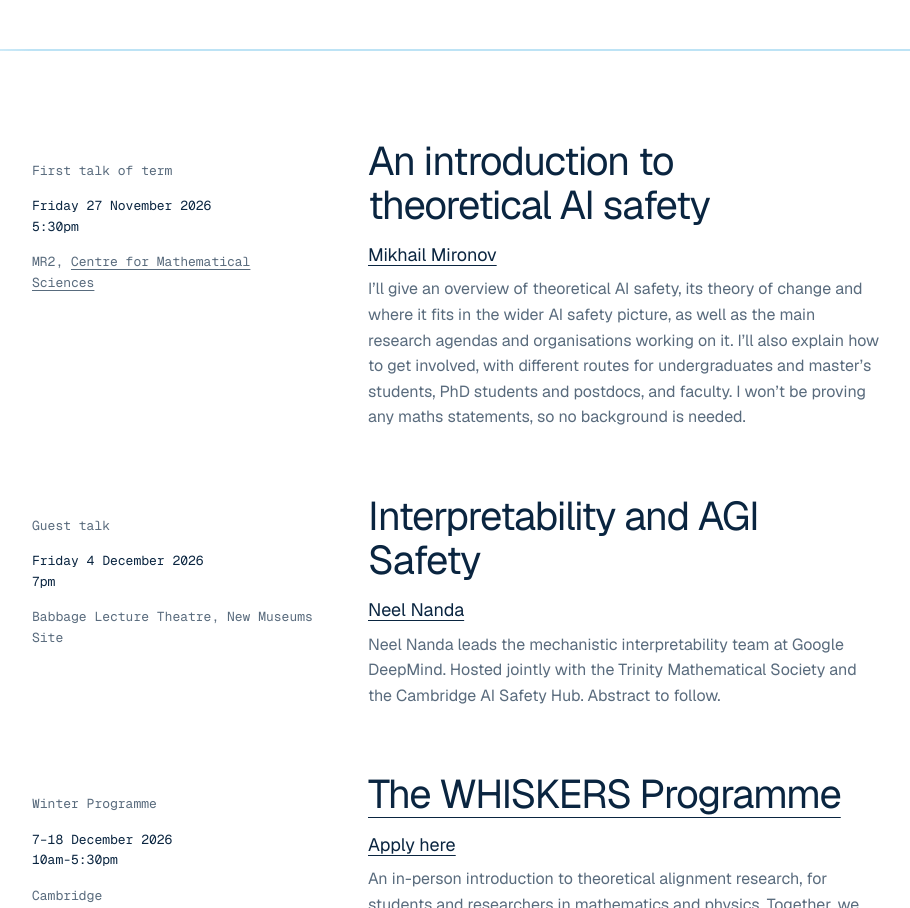
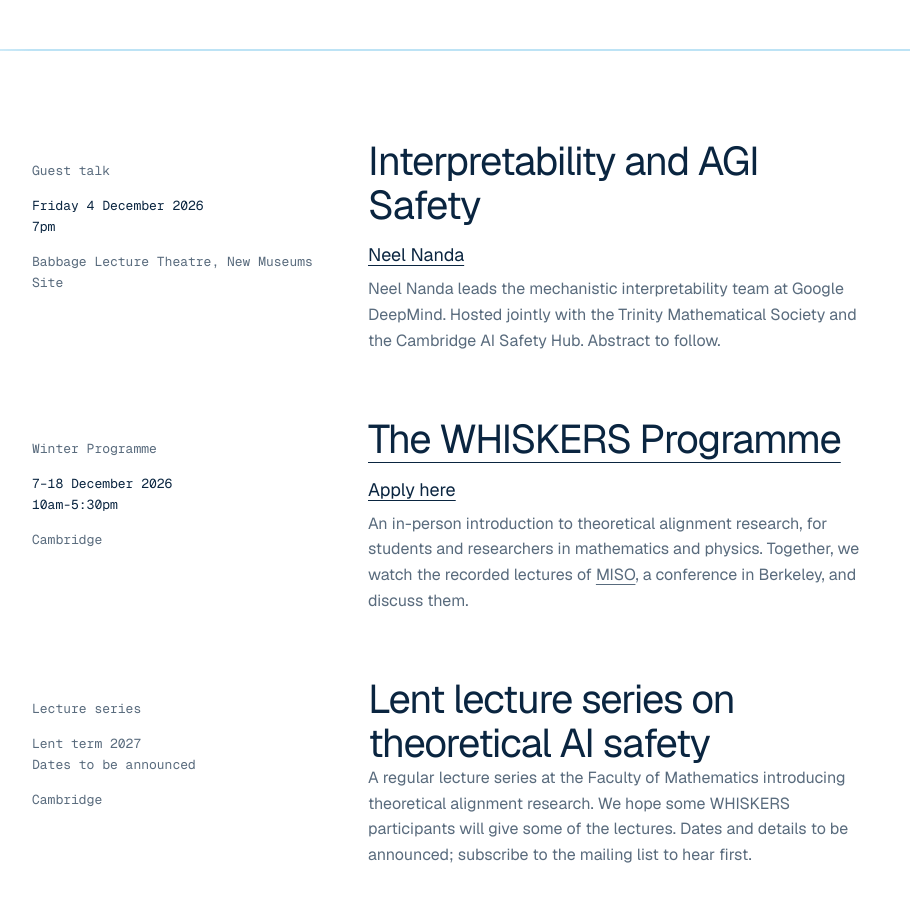
Before and after one commit to cat-alignment/website, a plain HTML site: page index.html in a window 1280 px wide. Shown: the part 720-1628 px from the top of the page, without its empty margins (96-1006 px from the left). Drawn offline with nearby package versions, Linux system fonts and the light colour scheme.

Commit message:
Events: add Mikhail Mironov talk slides; remove past talk from front page
Co-Authored-By: Claude Opus 5.5 <noreply@anthropic.com>

```diff
--- a/index.html
+++ b/index.html
@@ -76,18 +76,6 @@
     <hr class="rule">
 
     <div class="wrap rows">
-      <section class="row" aria-labelledby="talk-title">
-        <div class="meta mono">
-          <p>First talk of term</p>
-          <p><time datetime="2026-11-27T17:30">Friday 27 November 2026<br>5:30pm</time></p>
-          <p>MR2, <a href="https://www.cms.cam.ac.uk/">Centre for Mathematical Sciences</a></p>
-        </div>
-        <div class="row__body">
-          <h2 class="row__title" id="talk-title"><a class="title-link" href="https://docs.google.com/forms/d/e/1FAIpQLSdmOu9NnM859duiHcj1hqayCkZnr3VSP6swwMuju692cTMnfw/viewform">An introduction to theoretical AI safety</a></h2>
-          <p class="row__sub"><a href="/people/#mikhail-mironov">Mikhail Mironov</a></p>
-          <p>I&rsquo;ll give an overview of theoretical AI safety, its theory of change and where it fits in the wider AI safety picture, as well as the main research agendas and organisations working on it. I&rsquo;ll also explain how to get involved, with different routes for undergraduates and master&rsquo;s students, PhD students and postdocs, and faculty. I won&rsquo;t be proving any maths statements, so no background is needed.</p>
-        </div>
-      </section>
       <section class="row" aria-labelledby="nanda-title">
         <div class="meta mono">
           <p>Guest talk</p>
```
Also changed, not shown: events/index.html (+2 -1 lines), 2 other files.
